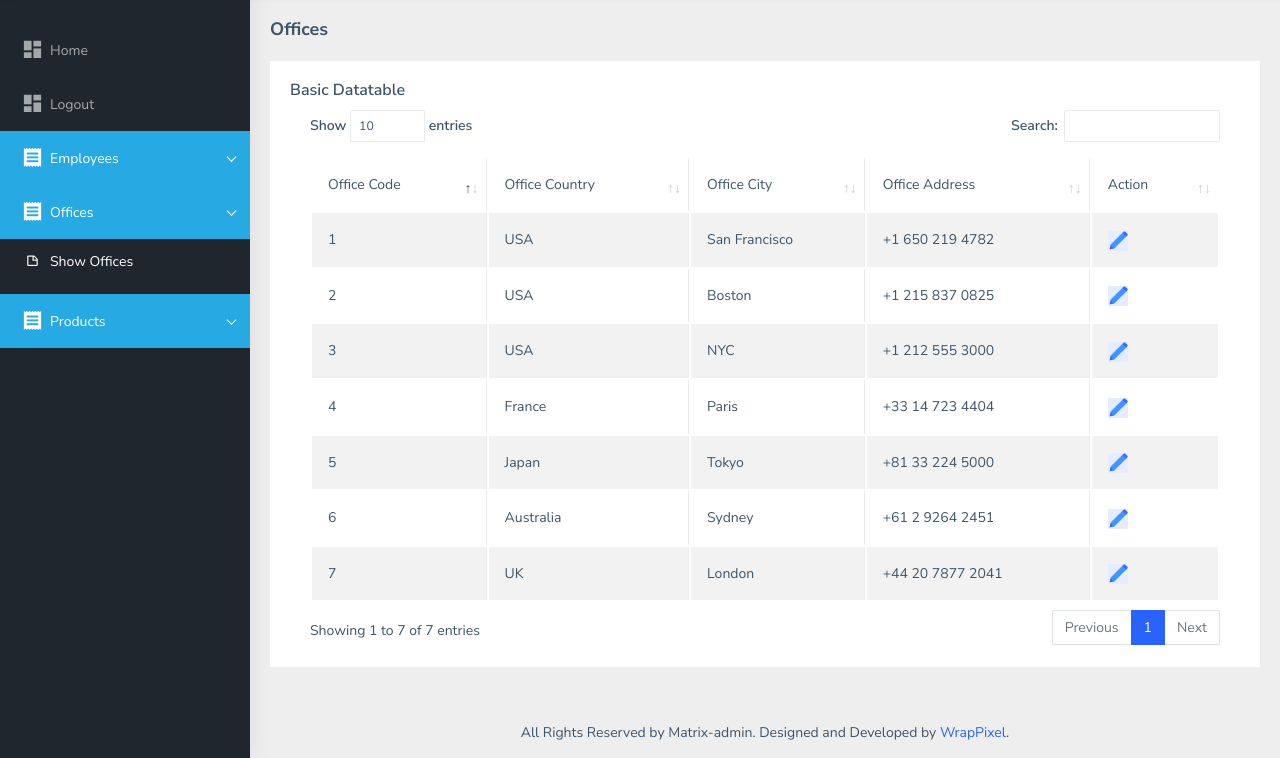
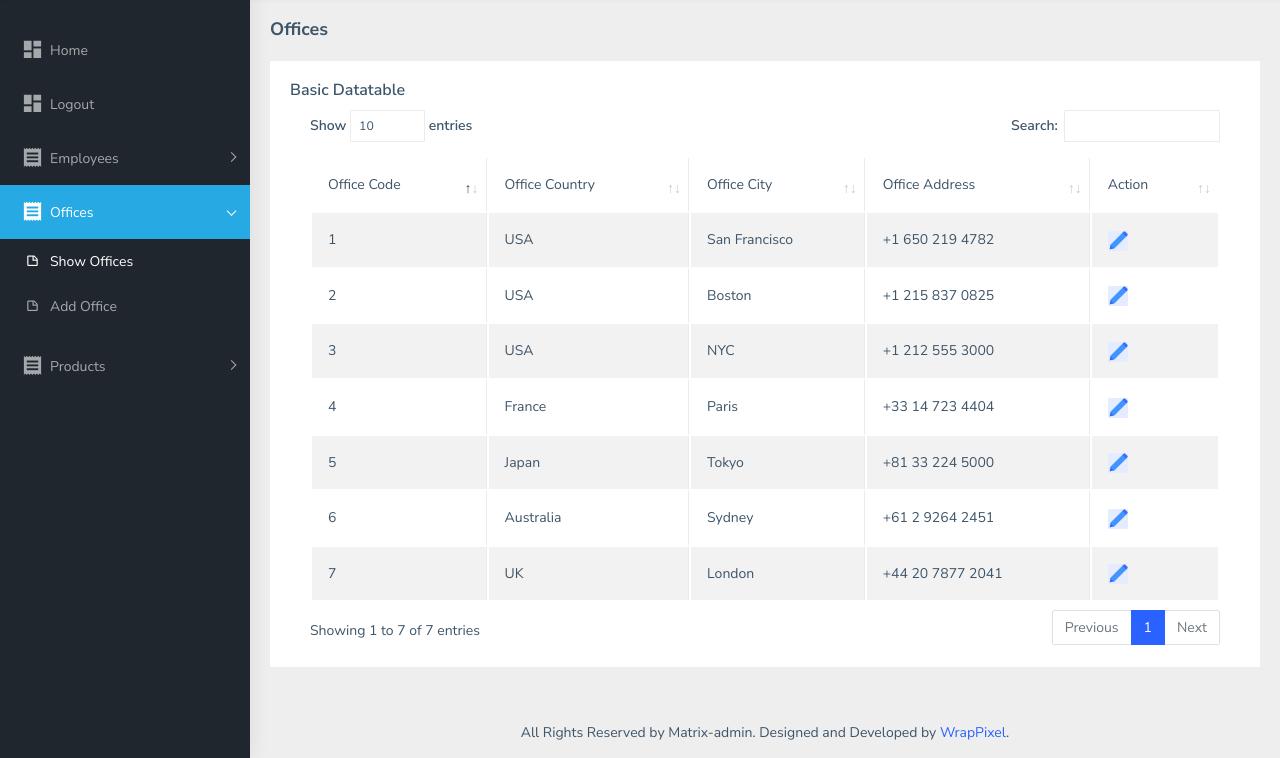
Before and after one commit to ultimate-yasser/nexgen, a PHP site: page /dashboard/offices/index.php in a window 1280 px wide. Shown: the part 65-823 px from the top of the page. Run offline with PHP 8.4, Linux system fonts and the light colour scheme; a user stored in the database is signed in; data comes from the database, SQL or seed files in the repository; some libraries are stand-ins or nearby versions.

Commit message:
update create.php and aside.php

```diff
--- a/dashboard/includes/aside.php
+++ b/dashboard/includes/aside.php
@@ -17,19 +17,29 @@
                             <a href="../employees/index.php" class="sidebar-link"><i class="mdi mdi-note-outline"></i><span class="hide-menu">Show Employees</span></a>
                         </li>
                         <li class="sidebar-item">
-                            <a href="../employees/create.php" class="sidebar-link"><i class="mdi mdi-note-outline"></i><span class="hide-menu">Insert Employee</span></a>
+                            <a href="../employees/create.php" class="sidebar-link"><i class="mdi mdi-note-outline"></i><span class="hide-menu">Add Employee</span></a>
                         </li>
                     </ul>
+                </li>
+                <li class="sidebar-item">
                     <a class="sidebar-link has-arrow waves-effect waves-dark" href="javascript:void(0)" aria-expanded="false"><i class="mdi mdi-receipt"></i><span class="hide-menu">Offices</span></a>
                     <ul aria-expanded="false" class="collapse first-level">
                         <li class="sidebar-item">
                             <a href="../offices/index.php" class="sidebar-link"><i class="mdi mdi-note-outline"></i><span class="hide-menu">Show Offices</span></a>
                         </li>
+                        <li class="sidebar-item">
+                            <a href="../offices/create.php" class="sidebar-link"><i class="mdi mdi-note-outline"></i><span class="hide-menu">Add Office</span></a>
+                        </li>
                     </ul>
+                </li>
+                <li class="sidebar-item">
                     <a class="sidebar-link has-arrow waves-effect waves-dark" href="javascript:void(0)" aria-expanded="false"><i class="mdi mdi-receipt"></i><span class="hide-menu">Products</span></a>
                     <ul aria-expanded="false" class="collapse first-level">
                         <li class="sidebar-item">
                             <a href="../products/index.php" class="sidebar-link"><i class="mdi mdi-note-outline"></i><span class="hide-menu">Show Products</span></a>
+                        </li>
+                        <li class="sidebar-item">
+                            <a href="../products/create.php" class="sidebar-link"><i class="mdi mdi-note-outline"></i><span class="hide-menu">Add Product</span></a>
                         </li>
                     </ul>
                 </li>
```
Also changed, not shown: dashboard/employees/create.php (+5 -16 lines).
